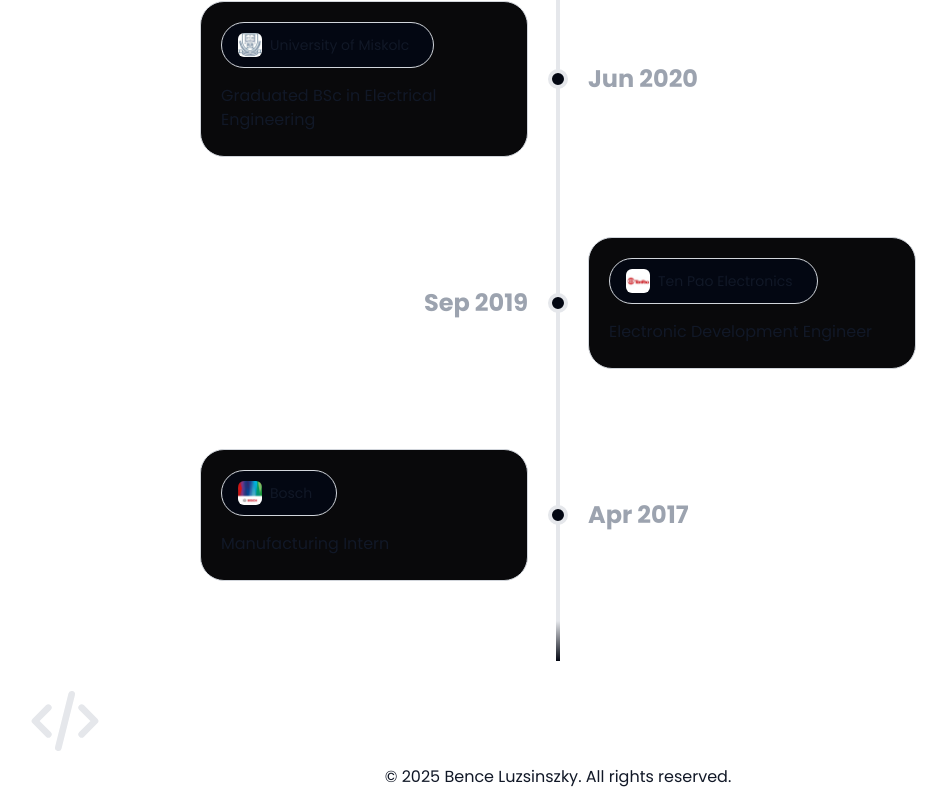
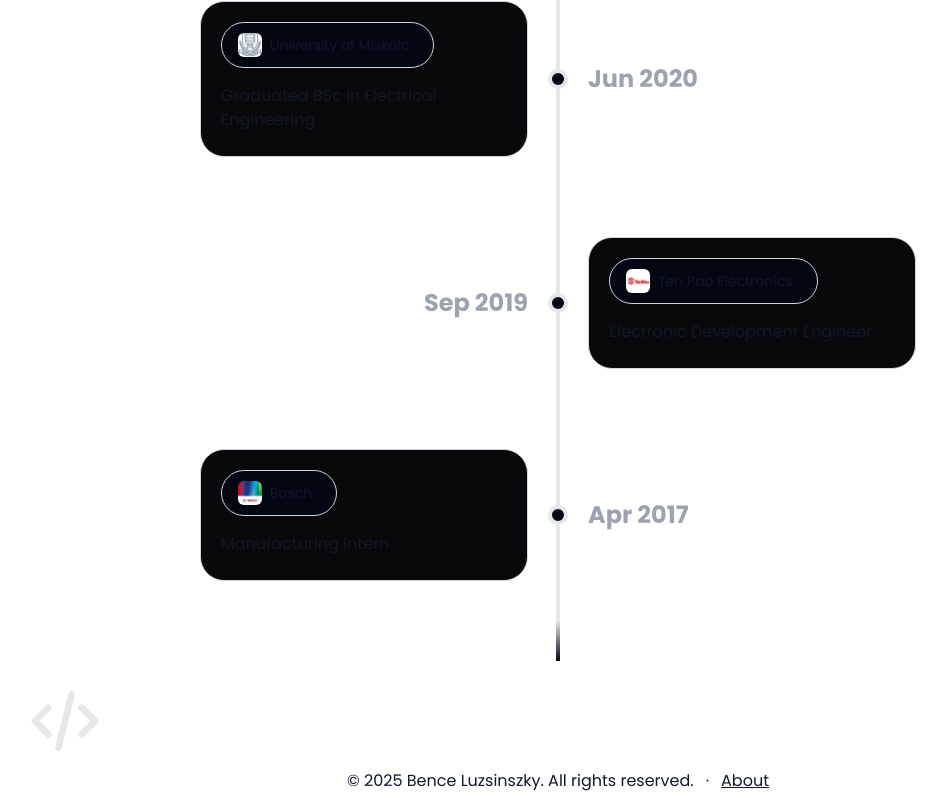
Before and after one commit to benceluzsinszky/portfolio, a React (Vite) app: page / in a window 1280 px wide. Shown: the part 2401-3202 px from the top of the page, without its empty margins (82-1029 px from the left). Built offline with nearby package versions, Linux system fonts and the light colour scheme; no server answers.

Commit message:
add bout to footer

```diff
--- a/src/components/Footer.tsx
+++ b/src/components/Footer.tsx
@@ -1,7 +1,13 @@
+import { Link } from "react-router-dom";
+
 export default function Footer() {
   return (
-    <footer className="h-10">
+    <footer className="inline-flex items-center h-10 space-x-3">
       <p>&copy; 2025 Bence Luzsinszky. All rights reserved.</p>
+      <p>&middot;</p>
+      <Link className="underline" to="/about">
+        About
+      </Link>
     </footer>
   );
 }
```
